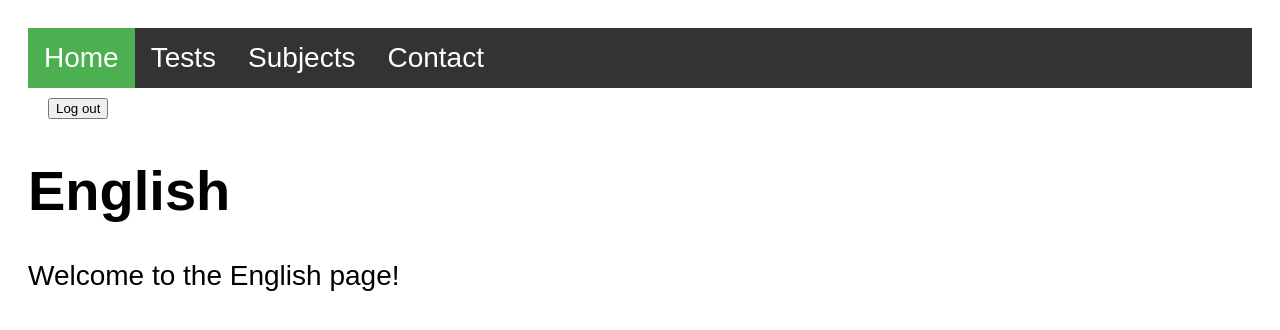
After one commit to alyssa-nguyen2408/at1, a Django app: page /eduprod/english/ in a window 1280 px wide. The commit adds this page. Shown: the top 330 px of the page. Run offline with Django 5.2, Linux system fonts and the light colour scheme.

Commit message:
1.8 - Broken Authentication + Broken Dropdown Bar

```diff
--- /dev/null
+++ b/eduprod/templates/eduprod/chemistry.html
@@ -0,0 +1,6 @@
+{% extends "eduprod/layout.html" %}
+{% block body %}
+<!-- Chemistry-specific content goes here -->
+<h1>Chemistry</h1>
+<p>Welcome to the Chemistry page!</p>
+{% endblock %}
--- /dev/null
+++ b/eduprod/templates/eduprod/english.html
@@ -0,0 +1,6 @@
+{% extends "eduprod/layout.html" %}
+{% block body %}
+<!-- English-specific content goes here -->
+<h1>English</h1>
+<p>Welcome to the English page!</p>
+{% endblock %}
--- a/eduprod/templates/eduprod/layout.html
+++ b/eduprod/templates/eduprod/layout.html
@@ -51,13 +51,54 @@
             width: 400px; /* Adjust the width of the images as needed */
             margin: 10px; /* Add some spacing between the images */
         }
+
+        li a, .dropbtn {
+            display: inline-block;
+            color: white;
+            text-align: center;
+            padding: 14px 16px;
+            text-decoration: none;
+        }
+
+
+        li.dropdown {
+            display: inline-block;
+        }
+
+        .dropdown-content {
+            display: none;
+            position: absolute;
+            background-color: #f9f9f9;
+            min-width: 160px;
+            box-shadow: 0px 8px 16px 0px rgba(0,0,0,0.2);
+            z-index: 1;
+        }
+
+        .dropdown-content a {
+            color: black;
+            padding: 12px 16px;
+            text-decoration: none;
+            display: block;
+            text-align: left;
+        }
+
+        .dropdown-content a:hover {background-color: #f1f1f1;}
+
+        .dropdown:hover .dropdown-content {
+            display: block;
+        }
     </style>
     <script src="{% static 'eduprod/quiz.js' %}" defer></script>
 </head>
 <body>
     <ul>
         <li><a class="active" href="{% url 'eduprod:home' %}">Home</a></li>
-        <li><a href="{% url 'eduprod:index' %}">Subjects</a></li>
+        <li><a href="{% url 'eduprod:index' %}">Tests</a></li>
+        <li class="Subjects">
+            <a href="javascript:void(0)" class="dropbtn">Subjects</a>
+            <div class="dropdown-content">
+              <a href="{% url 'eduprod:chemistry' %}">Chemistry</a> <!-- Failed dropdown menu. -->
+              <a href="#{% url 'eduprod:english' %}">English</a>
         <li><a href="#contact">Contact</a></li>
     </ul>
 
--- a/eduprod/urls.py
+++ b/eduprod/urls.py
@@ -9,7 +9,9 @@ from . import views
 
 urlpatterns = [
     path('', views.home, name='home'),
-    path('index/', views.index, name='index')
+    path('index/', views.index, name='index'),
+    path('chemistry/', views.chemistry, name='chemistry'),  # URL for chemistry page
+    path('english/', views.english, name='english'),  # URL for english page
     #path('', views.index, name='index'),#landing page url
     #path('home/', views.home, name='home'),
 ]
--- a/eduprod/views.py
+++ b/eduprod/views.py
@@ -12,3 +12,9 @@ def index(request):
 
 def home(request):
     return render(request, 'eduprod/home.html')
+
+def chemistry(request):
+    return render(request, 'eduprod/chemistry.html')
+
+def english(request):
+    return render(request, 'eduprod/english.html')
```
Also changed, not shown: eduprod/templates/eduprod/home.html (+6 -2 lines).
